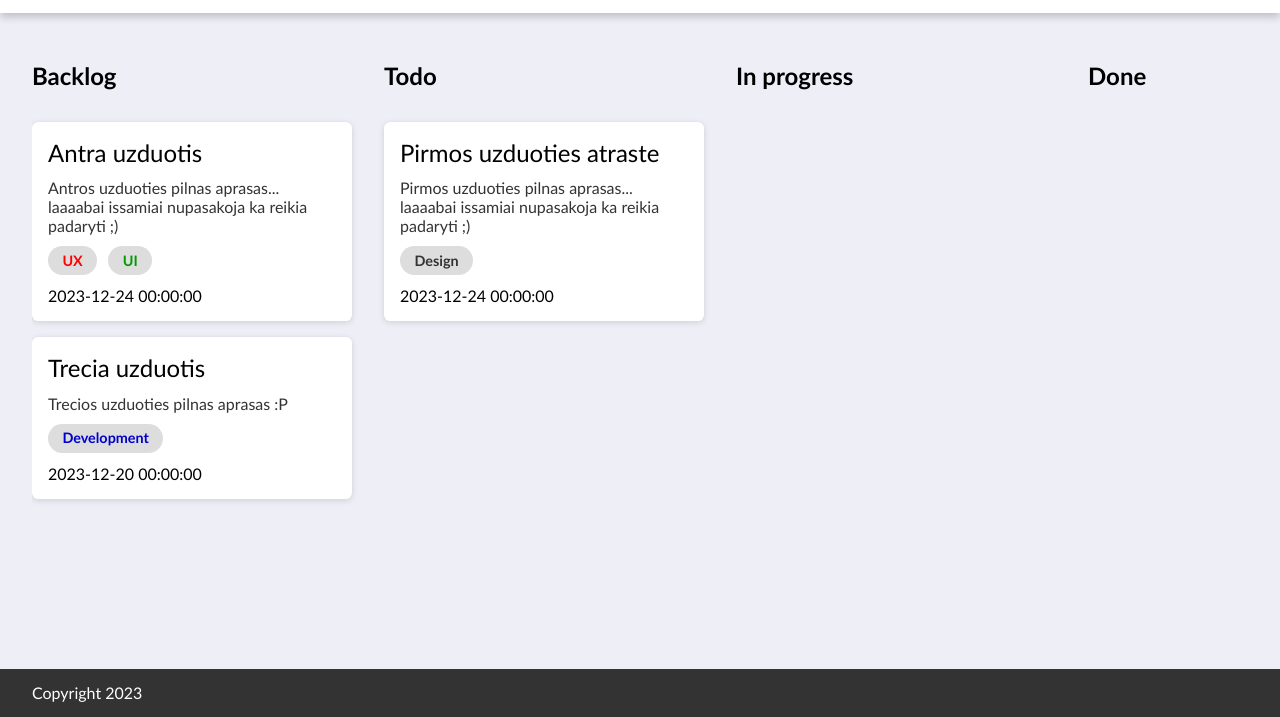
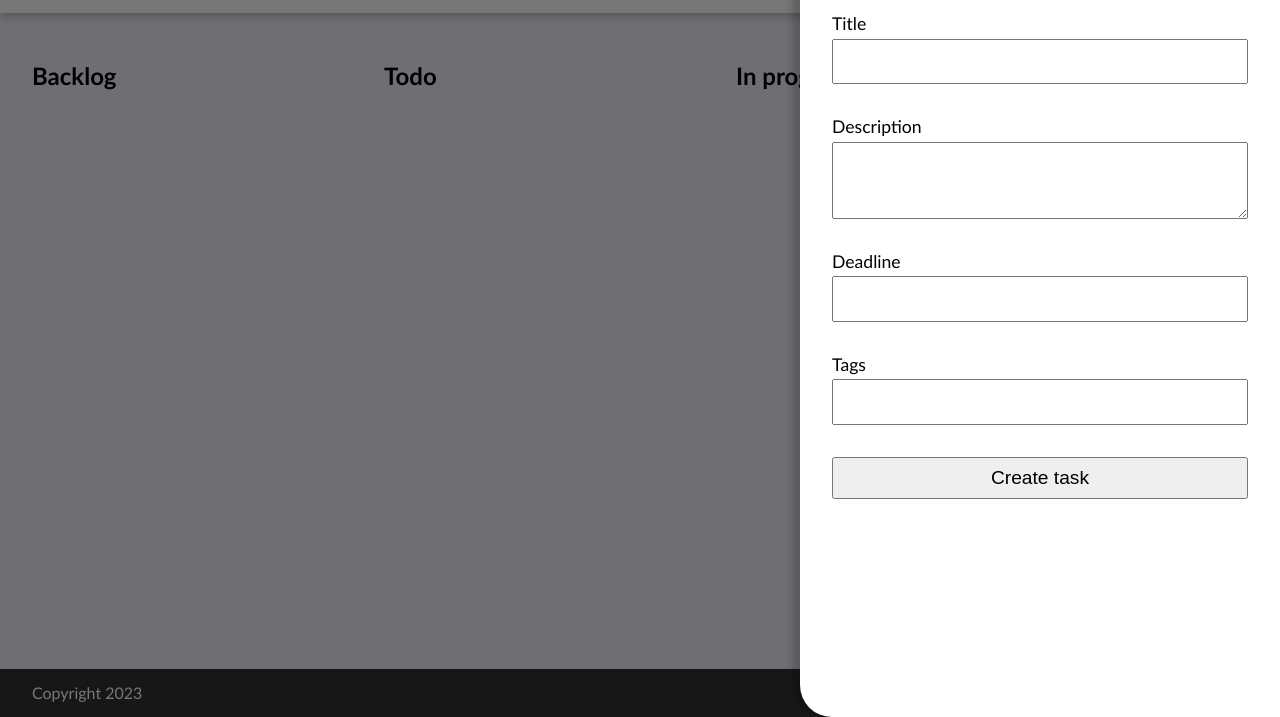
Before and after one commit to front-end-by-rimantas/46-grupe-task-management, a website with bundled scripts: page index.html in a window 1280 px wide. Shown: the part 83-800 px from the top of the page. Built offline with nearby package versions, Linux system fonts and the light colour scheme.

Commit message:
Create task using form

```diff
--- a/css/aside.css
+++ b/css/aside.css
@@ -41,13 +41,16 @@
     background-color: transparent;
     border: none;
     font-size: 2rem;
+    line-height: 1em;
     color: #999;
     cursor: pointer;
 }
 .aside .fa-times:hover {
     color: #333;
 }
-.aside .fa-content {
+.aside .aside-content {
+    max-height: calc(100vh - 8rem);
+    overflow: auto;
 }
 
 @media (max-width: 30rem) {
--- /dev/null
+++ b/css/form.css
@@ -0,0 +1,29 @@
+.form {
+    display: flex;
+    flex-direction: column;
+    gap: 2rem;
+}
+.form .form-row {
+    display: flex;
+    flex-direction: column;
+    gap: 0.3rem;
+}
+.form .label {
+    font-size: 1.1rem;
+}
+.form .input,
+.form .textarea {
+    font-size: 1.2rem;
+    line-height: 1em;
+    padding: 0.5em 1rem;
+}
+.form .textarea {
+    min-height: 3em;
+    height: 4em;
+    max-height: 11em;
+    resize: vertical;
+}
+.form .btn {
+    font-size: 1.2rem;
+    padding: 0.5rem 1rem;
+}
--- a/index.html
+++ b/index.html
@@ -18,6 +18,7 @@
     <link rel="stylesheet" href="./css/header.css">
     <link rel="stylesheet" href="./css/todo.css">
     <link rel="stylesheet" href="./css/aside.css">
+    <link rel="stylesheet" href="./css/form.css">
 </head>
 
 <body>
@@ -36,7 +37,27 @@
                     <button type="button" class="fa fa-times"></button>
                 </header>
                 <div class="aside-content">
-                    CONETNT
+                    <form id="task_form" class="form">
+                        <div class="form-row">
+                            <label class="label" for="title">Title</label>
+                            <input id="title" class="input" type="text" name="title" required>
+                        </div>
+                        <div class="form-row">
+                            <label class="label" for="desc">Description</label>
+                            <textarea id="desc" class="textarea" name="description"></textarea>
+                        </div>
+                        <div class="form-row">
+                            <label class="label" for="deadline">Deadline</label>
+                            <input id="deadline" class="input" type="text" name="deadline">
+                        </div>
+                        <div class="form-row">
+                            <label class="label" for="tags">Tags</label>
+                            <input id="tags" class="input" type="text" name="tags">
+                        </div>
+                        <div class="form-row">
+                            <button class="btn" type="submit">Create task</button>
+                        </div>
+                    </form>
                 </div>
             </div>
         </aside>
--- a/js/Todo.js
+++ b/js/Todo.js
@@ -65,6 +65,8 @@ export class Todo {
     }
 
     addTask(task) {
+        console.log(task);
+
         const taskID = ++this.lastUsedtaskId;
         this.tasks.push({
             ...task,
--- a/js/main.js
+++ b/js/main.js
@@ -1,9 +1,12 @@
 import { Todo } from "./Todo.js";
+
+const kanban = new Todo('#kanban', ['Backlog', 'Todo', 'In progress', 'Done']);
 
 const addTaskBtnDOM = document.getElementById('add_task');
 const asideDOM = document.getElementById('aside');
 const asideBackgroundDOM = asideDOM.querySelector('.aside-bg');
 const asideCloseBtnDOM = asideDOM.querySelector('.aside-header button');
+asideDOM.classList.add('show');
 
 if (addTaskBtnDOM && asideDOM) {
     addTaskBtnDOM.addEventListener('click', () => {
@@ -28,40 +31,34 @@ if (addTaskBtnDOM && asideDOM) {
     })
 }
 
-const kanban = new Todo('#kanban', ['Backlog', 'Todo', 'In progress', 'Done']);
+const formDOM = document.getElementById('task_form');
+const formTitleDOM = document.getElementById('title');
+const formDescDOM = document.getElementById('desc');
+const formDeadlineDOM = document.getElementById('deadline');
+const formTagsDOM = document.getElementById('tags');
+if (formDOM) {
+    formDOM.addEventListener('submit', (event) => {
+        event.preventDefault();
 
-kanban.addTask({
-    columnIndex: 1,
-    title: 'Pirmos uzduoties atraste',
-    desc: 'Pirmos uzduoties pilnas aprasas... laaaabai issamiai nupasakoja ka reikia padaryti ;)',
-    createdOn: '2023-11-08 09:03:15',
-    deadline: '2023-12-24 00:00:00',
-    tags: [
-        { text: 'Design', color: '#333' },
-    ],
-});
+        kanban.addTask({
+            columnIndex: 0,
+            title: formTitleDOM.value,
+            desc: formDescDOM.value,
+            createdOn: '2023-11-08 09:03:15',
+            deadline: formDeadlineDOM.value,
+            tags: formTagsDOM.value
+                .split(',')
+                .filter(txt => txt !== '')
+                .map(txt => ({ text: txt.trim(), color: '#333' }))
 
-kanban.addTask({
-    columnIndex: 0,
-    title: 'Antra uzduotis',
-    desc: 'Antros uzduoties pilnas aprasas... laaaabai issamiai nupasakoja ka reikia padaryti ;)',
-    createdOn: '2023-11-08 10:03:15',
-    deadline: '2023-12-24 00:00:00',
-    tags: [
-        { text: 'UX', color: '#f00' },
-        { text: 'UI', color: '#090' },
-    ],
-});
+        });
+        formTitleDOM.value = '';
+        formDescDOM.value = '';
+        formDeadlineDOM.value = '';
+        formTagsDOM.value = '';
+    })
+}
 
-kanban.addTask({
-    columnIndex: 0,
-    title: 'Trecia uzduotis',
-    desc: 'Trecios uzduoties pilnas aprasas :P',
-    createdOn: '2023-11-08 10:13:15',
-    deadline: '2023-12-20 00:00:00',
-    tags: [
-        { text: 'Development', color: '#00c' },
-    ],
-});
+
 
 console.log(kanban);
```
